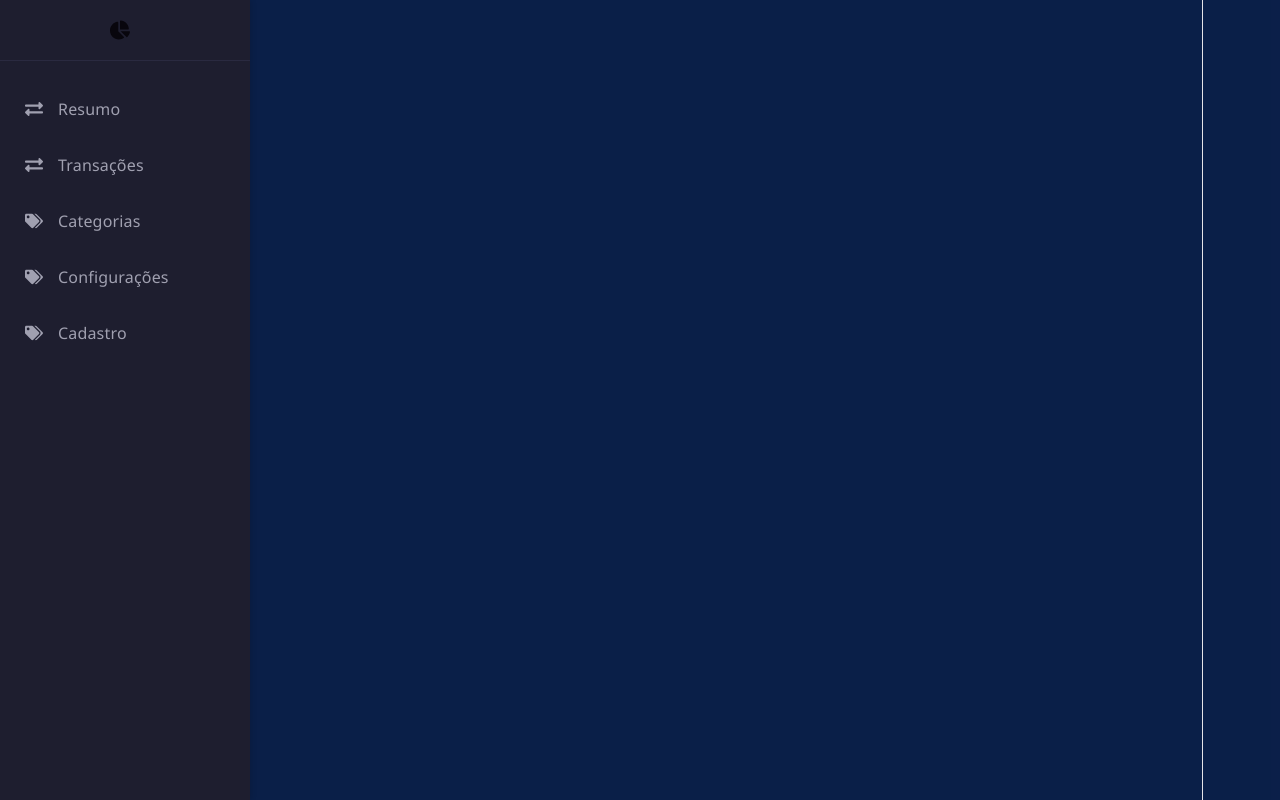
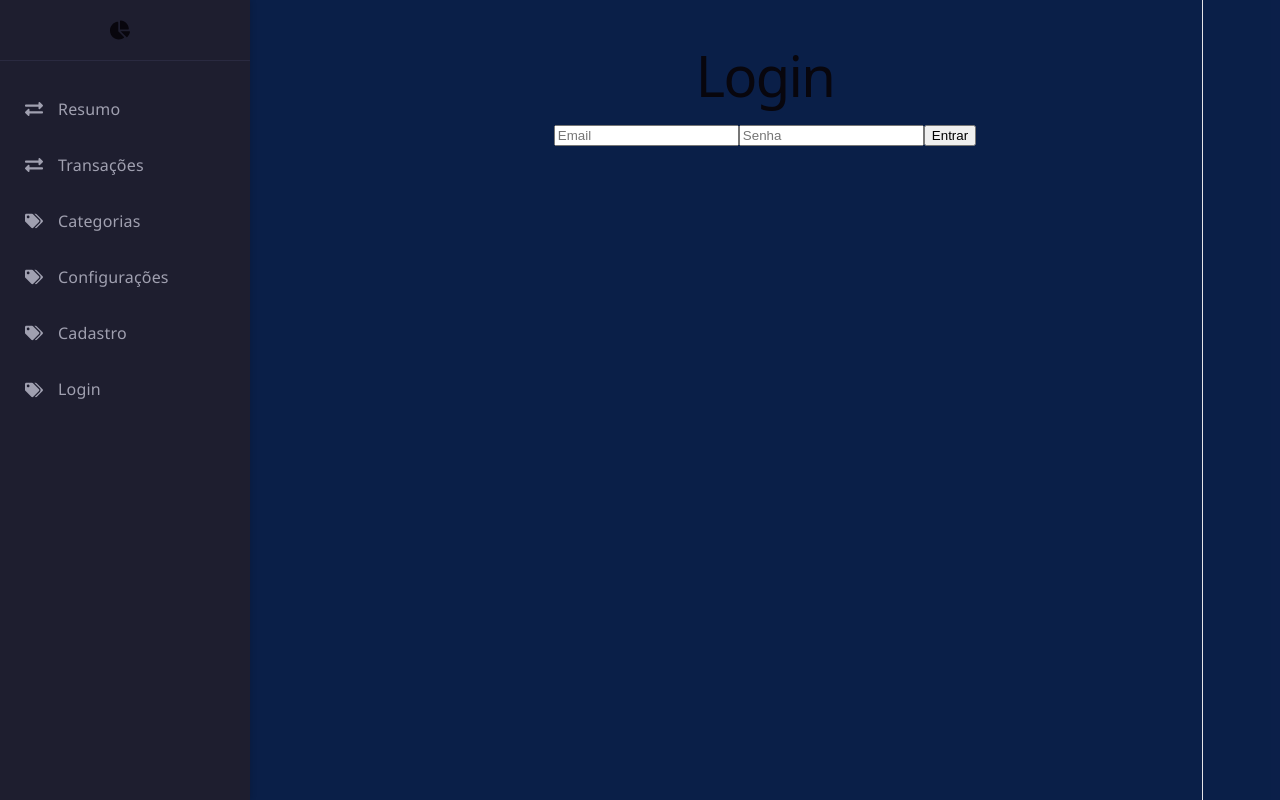
Before and after one commit to Maltthael/Financial_control, a React (Vite) app in the folder FrontEnd/: page /login in a window 1280 px wide. Built offline with nearby package versions, Linux system fonts and the light colour scheme.

Commit message:
features adicionadas: - Login de usuário, utilizando as credenciais efetuadas no cadastro.

```diff
--- a/FrontEnd/src/App.jsx
+++ b/FrontEnd/src/App.jsx
@@ -1,6 +1,7 @@
 import TransacaoTable from './features/transacoes/TransacaoTable';
 import CategoriaTable from './features/categorias/CategoriaTable';
-import CadastroUser from './features/cadastro_user/CadastroForm'
+import CadastroUser from './features/cadastro_user/CadastroForm';
+import Login from './features/login_user/Login';
 import Menu_lateral from './components/menu_lateral';
 import { BrowserRouter, Routes, Route, Link } from 'react-router-dom';
 import './App.css';
@@ -15,6 +16,7 @@ function App() {
             <Route path="/" element={<TransacaoTable />} />
             <Route path="/categorias" element={<CategoriaTable />} />
             <Route path="/usuario" element={<CadastroUser/>} />
+            <Route path="/login" element={<Login />} />
 
 
           </Routes>
--- a/FrontEnd/src/components/menu_lateral.jsx
+++ b/FrontEnd/src/components/menu_lateral.jsx
@@ -31,6 +31,10 @@ function menu_lateral() {
                     <FaTags className="nav-icon" />
                     <span>Cadastro</span>
                 </Link>
+                <Link to="/login" className={`nav-link ${location.pathname === '/categorias' ? 'active' : ''}`}>
+                    <FaTags className="nav-icon" />
+                    <span>Login</span>
+                </Link>
             </nav>
         </aside>
     );
--- a/FrontEnd/src/features/login_user/Login.jsx
+++ b/FrontEnd/src/features/login_user/Login.jsx
@@ -1,19 +1,60 @@
-import { useAuth } from './context/AuthContext';
+import { useAuth } from './AuthContext';
 import { useNavigate } from 'react-router-dom';
+import React, { useState } from 'react';
 
 function Login() {
+
+    const [email, setEmail] = useState('');
+    const [senha, setSenha] = useState('');
     const { login } = useAuth();
     const navigate = useNavigate();
 
     const handleLogin = async (e) => {
         e.preventDefault();
 
+    try {const response = await fetch('http://localhost:8000/auth/login',{
+            method: 'POST',
+            headers: { 'Content-Type': 'application/json' },
+            body: JSON.stringify({ email, senha }),
+        });
         if (response.ok){
             const data = await response.json();
             login(data.acess_token);
+            alert('Login efetuado com sucesso!')
             navigate('/dashboard');
+        } else{
+            alert('Falha ao logar. Verfique suas credenciais.')
         }
-
+    } catch (error){
+        console.error('Erro ao realizar login:', error);
+    }
     };
 
+    return (
+        <div>
+            <h1>Login</h1>
+            <form onSubmit={handleLogin}>
+                <input
+                    type="email"
+                    placeholder="Email"
+                    value={email}
+                    onChange={(e) => setEmail(e.target.value)}
+                    required
+                />
+                <input
+                    type="password"
+                    placeholder="Senha"
+                    value={senha}
+                    onChange={(e) => setSenha(e.target.value)}
+                    required
+                />
+                <button type="submit">Entrar</button>
+            </form>
+        </div>
+    );
+
+
+
 };
+
+export default Login;
```
Also changed, not shown: 2 other files (tests, documents, lock files or other folders).
